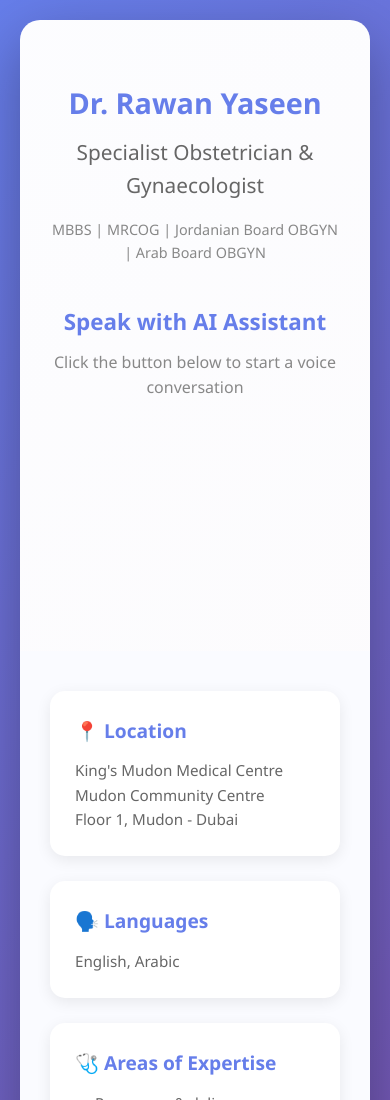
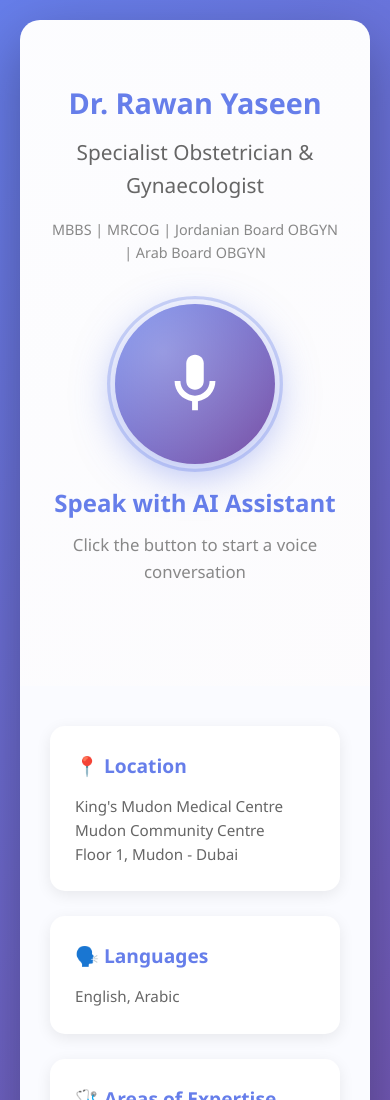
Before and after one commit to salem-rub/salem-rub.github.io, a plain HTML site: page dr_rawan_clinic.html in a window 390 px wide. Shown: the top 1100 px of the page. Drawn offline with Linux system fonts and the light colour scheme; a script that the page names is missing.

Commit message:
Update dr_rawan_clinic.html

```diff
--- a/dr_rawan_clinic.html
+++ b/dr_rawan_clinic.html
@@ -60,32 +60,86 @@
             align-items: center;
             justify-content: center;
             margin: 40px 0;
+        }
+
+        .orb-wrapper {
+            position: relative;
+            margin-bottom: 20px;
+        }
+
+        .orb {
+            width: 200px;
+            height: 200px;
+            border-radius: 50%;
+            background: linear-gradient(135deg, #667eea 0%, #764ba2 100%);
+            display: flex;
+            align-items: center;
+            justify-content: center;
+            cursor: pointer;
+            transition: all 0.3s ease;
+            box-shadow: 0 10px 40px rgba(102, 126, 234, 0.5);
+            position: relative;
+            overflow: hidden;
+            border: none;
+        }
+
+        .orb::before {
+            content: '';
+            position: absolute;
+            width: 100%;
+            height: 100%;
+            border-radius: 50%;
+            background: radial-gradient(circle at 30% 30%, rgba(255,255,255,0.3), transparent);
+        }
+
+        .orb:hover {
+            transform: scale(1.05);
+            box-shadow: 0 15px 50px rgba(102, 126, 234, 0.7);
+        }
+
+        .orb-pulse {
+            position: absolute;
+            width: 100%;
+            height: 100%;
+            border-radius: 50%;
+            border: 3px solid #667eea;
+            animation: pulse 2s infinite;
+            opacity: 0.6;
+        }
+
+        @keyframes pulse {
+            0% {
+                transform: scale(1);
+                opacity: 0.6;
+            }
+            50% {
+                transform: scale(1.1);
+                opacity: 0.3;
+            }
+            100% {
+                transform: scale(1.2);
+                opacity: 0;
+            }
+        }
+
+        .orb svg {
+            width: 90px;
+            height: 90px;
+            fill: white;
+            z-index: 2;
             position: relative;
         }
 
         .cta-text {
-            font-size: 1.4em;
+            font-size: 1.5em;
             color: #667eea;
             font-weight: 600;
             margin-bottom: 10px;
         }
 
         .cta-subtext {
-            font-size: 1em;
+            font-size: 1.05em;
             color: #888;
-            margin-bottom: 30px;
-        }
-
-        /* Style the ElevenLabs widget to be centered */
-        elevenlabs-convai {
-            position: static !important;
-            transform: scale(2.5) !important;
-            margin: 60px auto !important;
-            display: block !important;
-            left: auto !important;
-            right: auto !important;
-            bottom: auto !important;
-            top: auto !important;
         }
 
         .content {
@@ -142,13 +196,27 @@
             grid-column: span 2;
         }
 
+        /* Hide the ElevenLabs widget completely */
+        elevenlabs-convai {
+            position: fixed !important;
+            opacity: 0 !important;
+            pointer-events: none !important;
+            bottom: -1000px !important;
+        }
+
         @media (max-width: 768px) {
             .hero-section h1 {
                 font-size: 1.8em;
             }
 
-            elevenlabs-convai {
-                transform: scale(1.2);
+            .orb {
+                width: 160px;
+                height: 160px;
+            }
+
+            .orb svg {
+                width: 70px;
+                height: 70px;
             }
 
             .info-grid {
@@ -169,9 +237,17 @@
             <div class="credentials">MBBS | MRCOG | Jordanian Board OBGYN | Arab Board OBGYN</div>
 
             <div class="ai-orb-container">
+                <div class="orb-wrapper">
+                    <div class="orb-pulse"></div>
+                    <button class="orb" id="voiceButton" aria-label="Start voice conversation">
+                        <svg viewBox="0 0 24 24" xmlns="http://www.w3.org/2000/svg">
+                            <path d="M12 14c1.66 0 3-1.34 3-3V5c0-1.66-1.34-3-3-3S9 3.34 9 5v6c0 1.66 1.34 3 3 3z"/>
+                            <path d="M17 11c0 2.76-2.24 5-5 5s-5-2.24-5-5H5c0 3.53 2.61 6.43 6 6.92V21h2v-3.08c3.39-.49 6-3.39 6-6.92h-2z"/>
+                        </svg>
+                    </button>
+                </div>
                 <div class="cta-text">Speak with AI Assistant</div>
-                <div class="cta-subtext">Click the button below to start a voice conversation</div>
-                <elevenlabs-convai agent-id="agent_3801kbc3ga40f84s22byz66e0dbe"></elevenlabs-convai>
+                <div class="cta-subtext">Click the button to start a voice conversation</div>
             </div>
         </div>
 
@@ -208,6 +284,45 @@
         </div>
     </div>
 
+    <elevenlabs-convai agent-id="agent_3801kbc3ga40f84s22byz66e0dbe"></elevenlabs-convai>
     <script src="https://unpkg.com/@elevenlabs/convai-widget-embed" type="text/javascript"></script>
+
+    <script>
+        let widgetReady = false;
+        let checkAttempts = 0;
+
+        // Check if widget is loaded
+        const checkWidget = setInterval(() => {
+            checkAttempts++;
+            const widget = document.querySelector('elevenlabs-convai');
+
+            if (widget && widget.shadowRoot) {
+                widgetReady = true;
+                clearInterval(checkWidget);
+                console.log('ElevenLabs widget loaded');
+            }
+
+            if (checkAttempts > 100) {
+                clearInterval(checkWidget);
+                console.log('Widget load timeout');
+            }
+        }, 100);
+
+        // Click handler for custom button
+        document.getElementById('voiceButton').addEventListener('click', () => {
+            const widget = document.querySelector('elevenlabs-convai');
+
+            if (widget && widget.shadowRoot) {
+                // Find and click the widget button
+                const widgetButton = widget.shadowRoot.querySelector('button');
+                if (widgetButton) {
+                    widgetButton.click();
+                    console.log('Widget button clicked');
+                }
+            } else {
+                console.log('Widget not ready yet');
+            }
+        });
+    </script>
 </body>
 </html>
```
